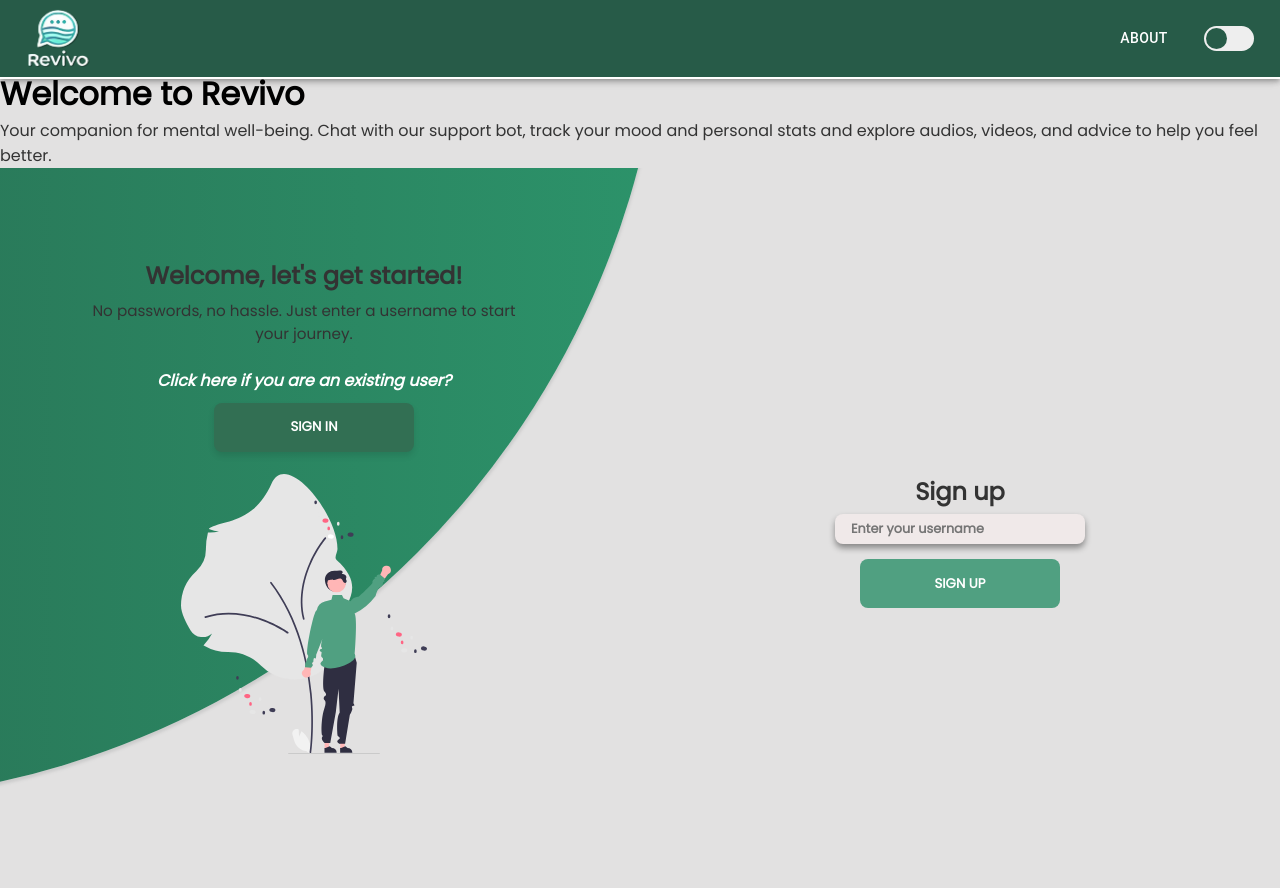
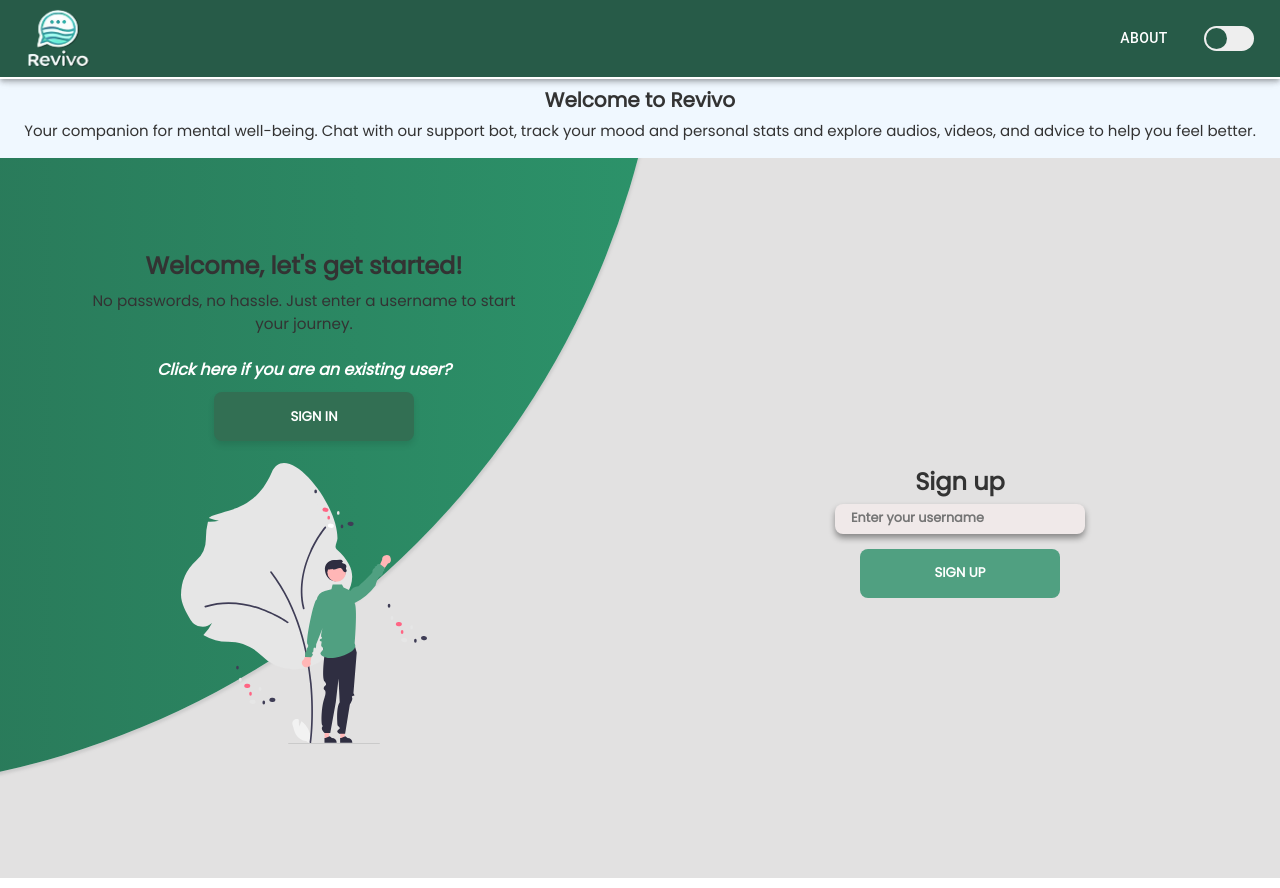
Before and after one commit to JohannCardona/Revivo, a React (Create React App) app in the folder frontend/: page / in a window 1280 px wide. Built offline with nearby package versions, Linux system fonts and the light colour scheme.

Commit message:
Update banner.css

```diff
--- a/frontend/src/styles/banner/banner.css
+++ b/frontend/src/styles/banner/banner.css
@@ -34,3 +34,21 @@
   from { opacity: 0; transform: translateY(-20px); }
   to { opacity: 1; transform: translateY(0); }
 }
+
+.banner {
+  background-color: #f0f8ff;
+  color: #333;
+  padding: 15px;
+  text-align: center;
+  flex: 1;
+}
+
+.banner h1 {
+  font-size: 20px;
+  margin-bottom: 5px;
+}
+
+.banner p {
+  font-size: 15px;
+  line-height: 1.5;
+}
```
